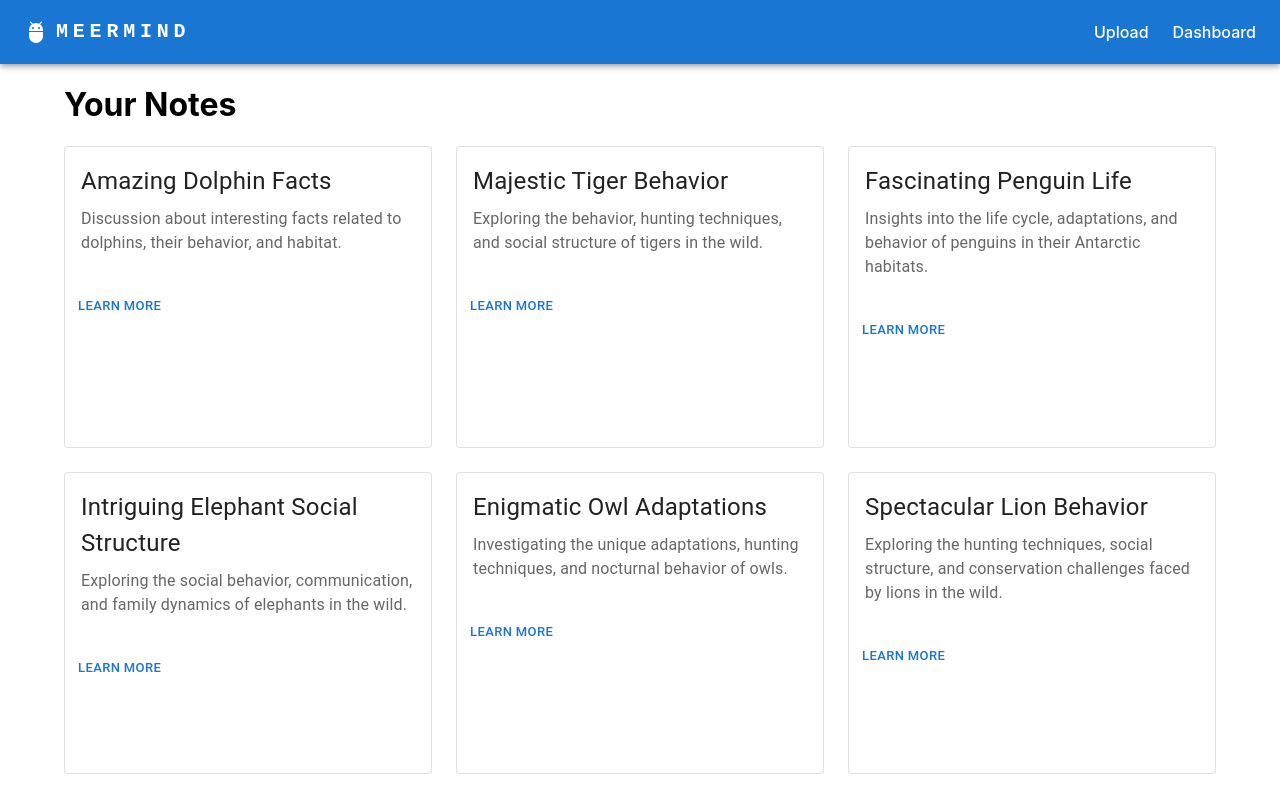
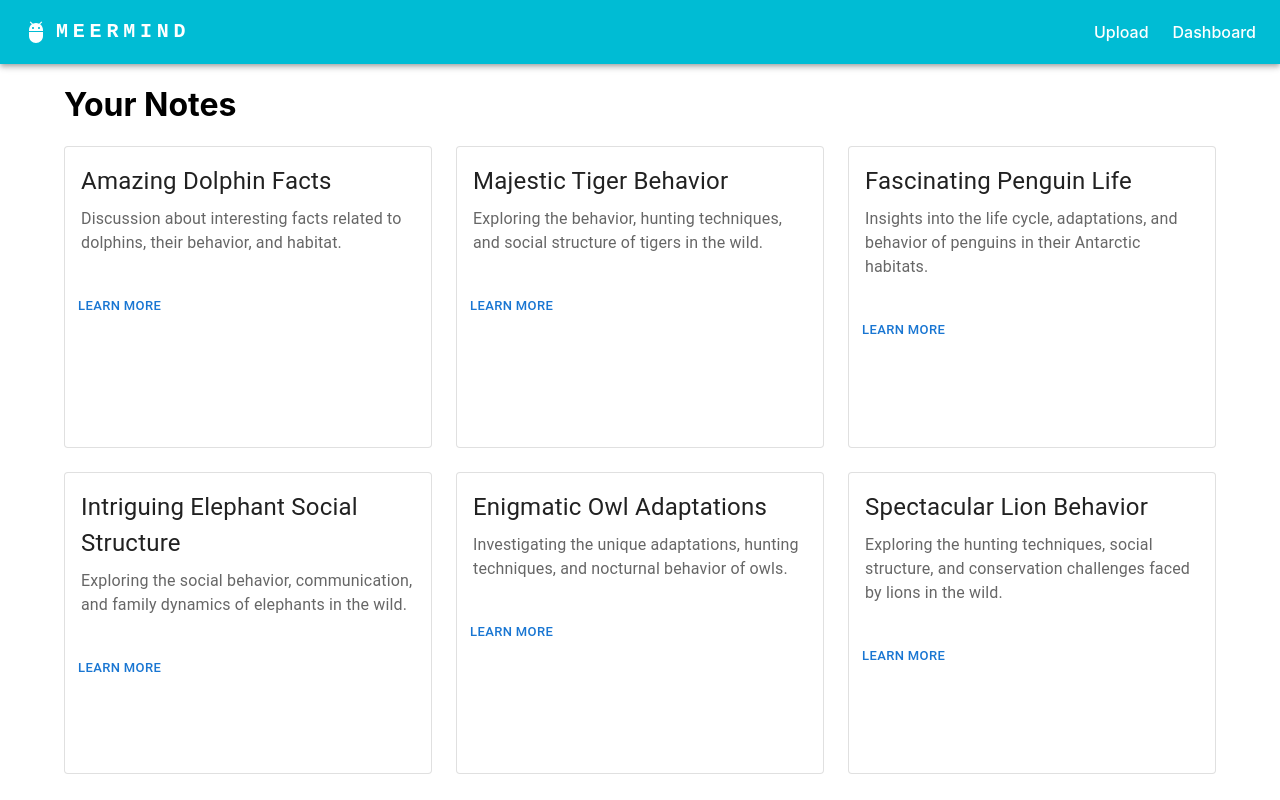
Before and after one commit to datagero/meermind, a React (Create React App) app in the folder frontend/: page / in a window 1280 px wide. Built offline with nearby package versions, Linux system fonts and the light colour scheme.

Commit message:
Updated AppBar background color to cyan

```diff
--- a/frontend/src/components/ResponsiveAppBar.tsx
+++ b/frontend/src/components/ResponsiveAppBar.tsx
@@ -13,6 +13,7 @@ import Tooltip from '@mui/material/Tooltip';
 import MenuItem from '@mui/material/MenuItem';
 import AdbIcon from '@mui/icons-material/Adb';
 import { Link } from 'react-router-dom';
+import { cyan } from '@mui/material/colors';
 
 interface Page {
     title: string;
@@ -40,7 +41,7 @@ function ResponsiveAppBar() {
   };
 
   return (
-    <AppBar position="static">
+    <AppBar position="static" sx={{ backgroundColor: cyan[500] }}>
       <Container maxWidth="xl">
         <Toolbar disableGutters>
           <AdbIcon sx={{ display: { xs: 'none', md: 'flex' }, mr: 1 }} />
```
